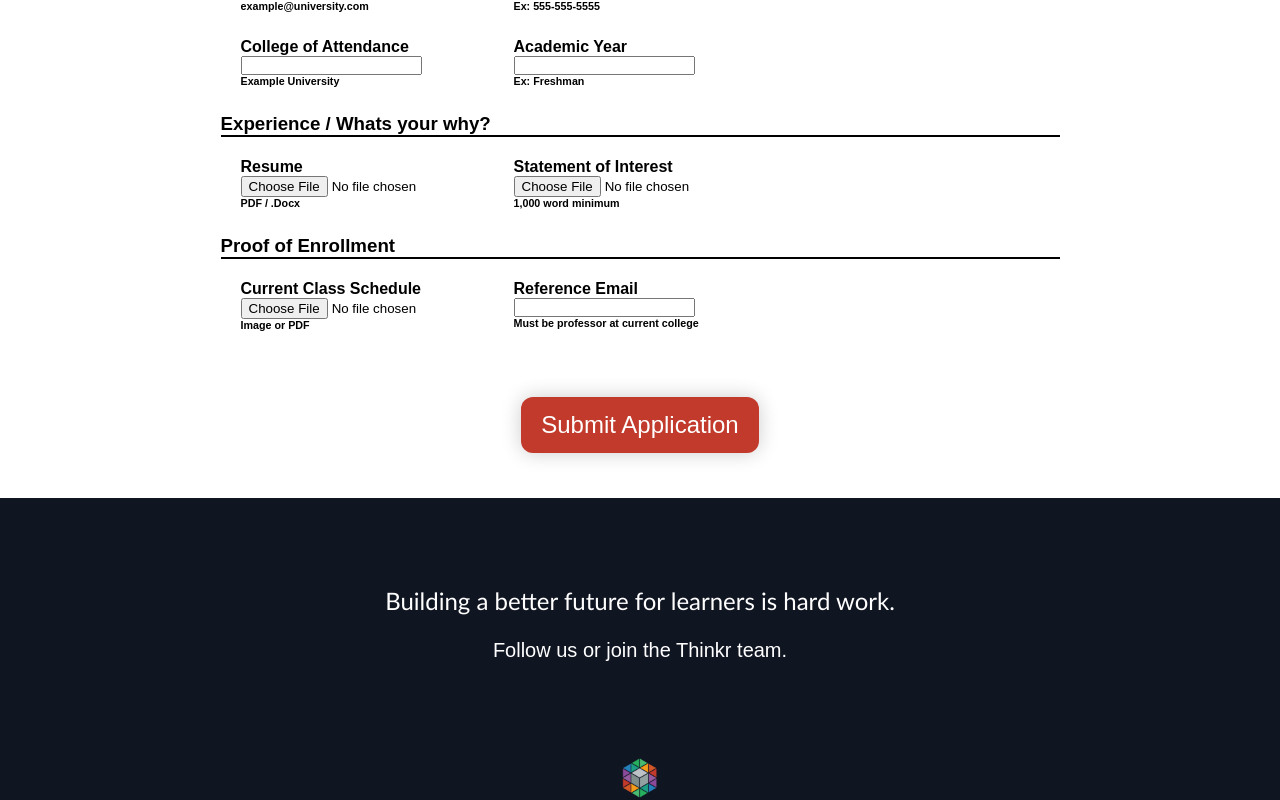
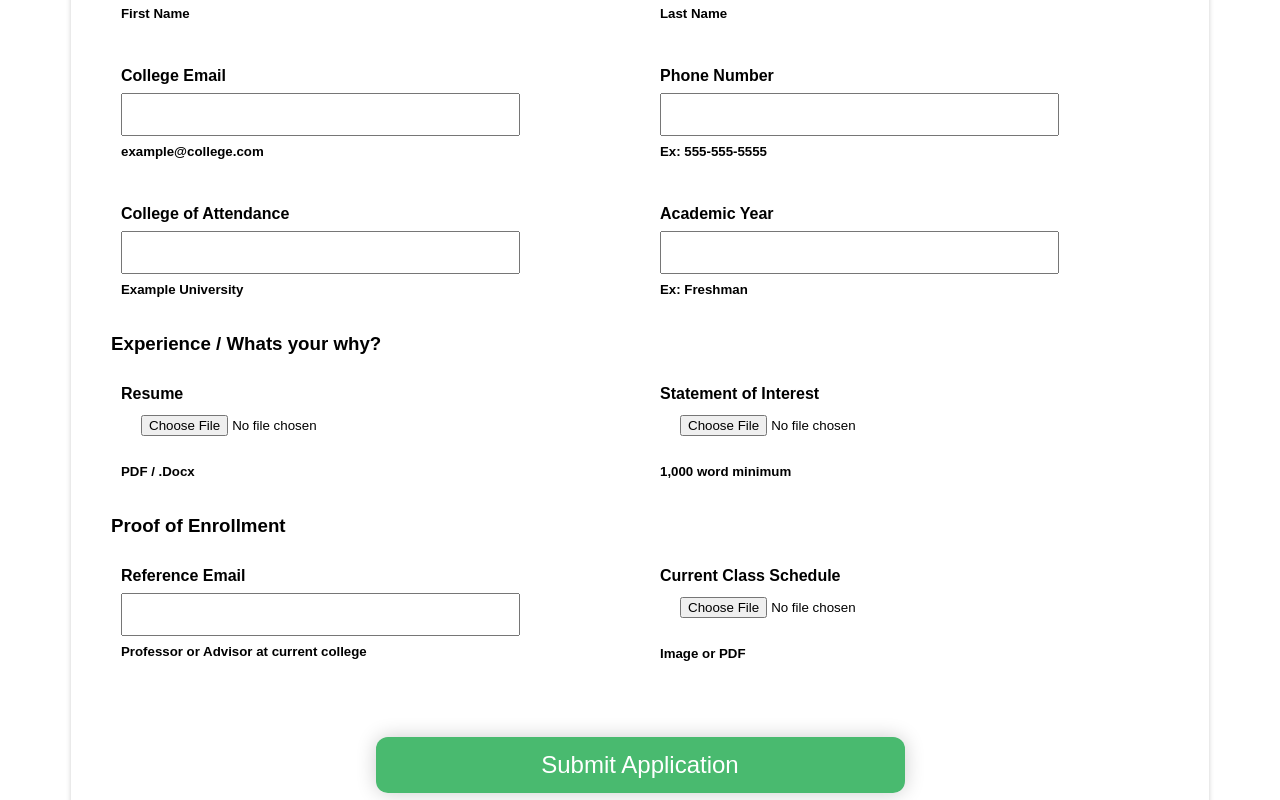
Before and after one commit to iJustinCabral/thinkr-website, a React (Create React App) app: page /love-application in a window 1280 px wide. Shown: the part 480-1280 px from the top of the page. Built offline with nearby package versions, Linux system fonts and the light colour scheme.

Commit message:
Finished Scholarship Application
Finished the scholarship application form and uploaded Brian's fixes to the timeline.

```diff
--- a/package.json
+++ b/package.json
@@ -13,6 +13,7 @@
     "react-router-dom": "^6.2.1",
     "react-scripts": "5.0.0",
     "styled-components": "^5.3.3",
+    "uuid": "^8.3.2",
     "web-vitals": "^2.1.4"
   },
   "scripts": {
--- a/src/components/ScholarshipForm/ScholarshipForm.elements.js
+++ b/src/components/ScholarshipForm/ScholarshipForm.elements.js
@@ -1,34 +1,65 @@
 import styled from 'styled-components'
 
 export const Container = styled.div`
-    padding: 5px 20px;
-    justify-content: center;
-    align-items: center;
-    display: grid;
+    max-width: 1170px;
+    margin-left: auto;
+    margin-right: auto;
+    padding: 1em;
+    box-sizing: border-box;
+
+    @media (min-width: 600px) {
+        .contain {
+          padding: 0;
+        }
+      }
+`
+
+export const FormWrapper = styled.div`
+    padding: 40px;
+    box-shadow: 0 0 5px 0 rgba(0, 0, 0, 0.2);
+`
+
+export const Information = styled.div`
+    background: #101522;
+    color: #fff;
 `
 
 export const Form = styled.form`
-    position : relative;
-    padding: 10px;
-    box-sizing: border-box;
-
-    display  : grid;
-    grid-template-columns : 1fr 2fr;
+    display: grid;
+    justify-content: center;
+    align-content: center;
+    grid-template-columns : 2fr 2fr;
+    grid-gap: 20px;
 `
 
 export const Field = styled.label`
     padding: 10px;
     margin-bottom: 6px;
+    width: 100%;
+    border-radius: 12px;
+`
+
+export const Input = styled.input`
+    width: 80%;
+    padding: 12px 20px;
+    margin: 8px 0;
+    box-sizing: border-box;
 
     &:focus {
-        outline: none;
-        box-shadow: 0px 0px 2px red;
+        outline: 3px solid #49BA6F;
     }
+`
+
+export const FileInput = styled.input.attrs({
+    type: 'file'
+})`
+    padding: 12px 20px;
+    margin-bottom: 16px;
+
 `
 
 export const SubmitButton = styled.button`
     border-radius: 12px;
-    background: #C13A2C;
     white-space: nowrap;
     padding: 14px 20px;
     box-shadow: 0 0 20px rgb(0 0 0 / 20%);
@@ -40,16 +71,14 @@ export const SubmitButton = styled.button`
     margin: 0 auto;
     margin-top: 40px;
     margin-bottom: 40px;
-    display: flex;
-    align-items: center;
-    justify-content: center;
-
+    grid-column: 1 /3;
+    width: 50%;
+    transition: all 0.3s ease-in-out;
 
     &:hover {
-        transition: all 0.2s ease-out;
-        background: #fff;
-        background: green;
+        transform: scale(0.9);
     }
+
 `
 
 export const Divider = styled.hr`
--- a/src/components/ScholarshipForm/ScholarshipForm.js
+++ b/src/components/ScholarshipForm/ScholarshipForm.js
@@ -1,7 +1,12 @@
 import React, {useState} from 'react'
-import { db } from '../../firebase'
+import { db, storage } from '../../firebase'
 import { collection, addDoc } from 'firebase/firestore'
-import { Container, Form, Field, SubmitButton, Divider } from './ScholarshipForm.elements'
+import { ref, uploadBytes } from 'firebase/storage'
+import { v4 } from  'uuid'
+import { Container, Form, Field, SubmitButton, Input, FileInput, FormWrapper } from './ScholarshipForm.elements'
+
+//TODO: set required fields, do not let user hit submit if fields/uploads are not filled out
+//TODO: style the forms correctly
 
 const ScholarshipForm = () => {
 
@@ -11,18 +16,20 @@ const ScholarshipForm = () => {
   const [phone, setPhone] = useState("");
   const [college, setCollege] = useState("");
   const [year, setYear] = useState("");
-  const [resume, setResume] = useState("");
+  const [resume, setResume] = useState(null);
+  const [statement, setStatement] = useState(null);
+  const [schedule, setSchedule] = useState(null);
   const [reference, setReference] = useState("");
-
-
-
-
   const [loader, setLoader] = useState(false)
 
   const handleSubmit = async (e) => {
       e.preventDefault();
 
       setLoader(true)
+
+      const resumeRef = ref(storage, `resumes/${resume.name + v4()}`)
+      const statementRef = ref(storage, `statements/${statement.name + v4()}`)
+      const scheduleRef = ref(storage, `schedules/${schedule.name + v4()}`)
 
       const docRef = await addDoc(collection(db, "scholarship-application"), {
             firstName: firstName,
@@ -31,12 +38,18 @@ const ScholarshipForm = () => {
             phone: phone,
             college: college,
             year: year,
-            resume: resume,
             reference: reference,
+      }).then(() => {
+        uploadBytes(resumeRef, resume)
+        uploadBytes(statementRef, statement)
+        uploadBytes(scheduleRef, schedule)
       })
       .then(() => {
-          alert("Your Application has been submitted!")
+          alert("Your Application has been submitted! We will reach out to you by email if you're being considered.")
           setLoader(false)
+      })
+      .then(() => {
+          window.location.href="https://thinkr.online";
       })
       .catch(error => {
           alert(error.message)
@@ -50,91 +63,92 @@ const ScholarshipForm = () => {
       setCollege('')
       setYear('')
       setReference('')
+      setResume(null)
+      setStatement(null)
+      setSchedule(null)
   }
 
 
   return (
     <>
         <Container>
+            <FormWrapper>
             <Form onSubmit={handleSubmit}>
+
                 <Field>
                     <h4>Name</h4>
-                    <input name="first_name" value={firstName} onChange={(e) => setFirstName(e.target.value)}/>
-                    <h6>First Name</h6>
+                    <Input required name="first_name"  value={firstName} onChange={(e) => setFirstName(e.target.value)}/>
+                    <h5>First Name</h5>
                 </Field>
 
                 <Field>
                     <h4 style={{color: 'white'}}>-</h4>
-                    <input name="last_name" value={lastName} onChange={(e) => setLastName(e.target.value)}/>
-                    <h6>Last Name</h6>
+                    <Input required name="last_name" value={lastName} onChange={(e) => setLastName(e.target.value)} />
+                    <h5>Last Name</h5>
                 </Field>
 
                 <Field>
                     <h4>College Email</h4>
-                    <input name="email" value={email} onChange={(e) => setEmail(e.target.value)}/>
-                    <h6>example@university.com</h6>
+                    <Input required name="email" value={email} onChange={(e) => setEmail(e.target.value)} />
+                    <h5>example@college.com</h5>
                 </Field>
 
                 <Field>
                     <h4>Phone Number</h4>
-                    <input name="phone" type="number" value={phone} onChange={(e) => setPhone(e.target.value)}/>
-                    <h6>Ex: 555-555-5555</h6>
+                    <Input required name="phone" type="number" value={phone} onChange={(e) => setPhone(e.target.value)} />
+                    <h5>Ex: 555-555-5555</h5>
                 </Field>
 
                 <Field>
                     <h4>College of Attendance</h4>
-                    <input name="college" value={college} onChange={(e) => setCollege(e.target.value)}/>
-                    <h6>Example University</h6>
+                    <Input required name="college" value={college} onChange={(e) => setCollege(e.target.value)} />
+                    <h5>Example University</h5>
                 </Field>
 
                 <Field>
                     <h4>Academic Year</h4>
-                    <input name="year" value={year} onChange={(e) => setYear(e.target.value)}/>
-                    <h6>Ex: Freshman</h6>
+                    <Input requried name="year" value={year} onChange={(e) => setYear(e.target.value)} />
+                    <h5>Ex: Freshman</h5>
                 </Field>
 
-            </Form>
+            <h3>Experience / Whats your why?</h3>
+            <h3></h3>
 
-            <h3>Experience / Whats your why?</h3>
-            <Divider/>
-
-            <Form>
                 <Field>
                     <h4>Resume</h4>
-                    <input name="resume" type="file" value={resume} onChange={(e) => setResume(e.target.value)}/>
-                    <h6>PDF / .Docx</h6>
+                    <FileInput required name="resume" type="file" onChange={(e) => setResume(e.target.files[0])} />
+                    <h5>PDF / .Docx</h5>
                 </Field>
 
                 <Field>
                     <h4>Statement of Interest</h4>
-                    <input name="resume" type="file" value={resume} onChange={(e) => setResume(e.target.value)}/>
-                    <h6>1,000 word minimum</h6>
+                    <FileInput required name="statement" type="file" onChange={(e) => setStatement(e.target.files[0])} />
+                    <h5>1,000 word minimum</h5>
                 </Field>
-            </Form>
+
 
             <h3>Proof of Enrollment</h3>
-            <Divider/>
+            <h3></h3>
 
-            <Form>
                 <Field>
-                    <h4>Current Class Schedule</h4>
-                    <input name="resume" type="file" value={resume} onChange={(e) => setResume(e.target.value)}/>
-                    <h6>Image or PDF</h6>
+                    <h4>Reference Email</h4>
+                    <Input required name="reference" value={reference} onChange={(e) => setReference(e.target.value)} />
+                    <h5>Professor or Advisor at current college</h5>
                 </Field>
 
                 <Field>
-                    <h4>Reference Email</h4>
-                    <input name="reference" value={reference} onChange={(e) => setReference(e.target.value)}/>
-                    <h6>Must be professor at current college</h6>
+                    <h4>Current Class Schedule</h4>
+                    <FileInput required id="schedule" name="schedule" type="file" onChange={(e) => setSchedule(e.target.files[0])} />
+                    <h5>Image or PDF</h5>
                 </Field>
-            </Form>
 
+                <SubmitButton
+                    type="submit"
+                    style={{ background: loader ? "#ccc" : "#49BA6F"}}> Submit Application
+                 </SubmitButton>
 
-
-            <SubmitButton
-                type="submit"
-                onClick={handleSubmit}
-                style={{ background: loader ? "#ccc" : "#C13A2C"}}> Submit Application </SubmitButton>
+                </Form>
+            </FormWrapper>
         </Container>
     </>
   )
--- a/src/firebase.js
+++ b/src/firebase.js
@@ -2,6 +2,7 @@ import firebase from 'firebase/compat/app';
 import 'firebase/compat/auth';
 import 'firebase/compat/firestore';
 import { getFirestore } from 'firebase/firestore'
+import { getStorage } from 'firebase/storage'
 import { initializeApp } from "firebase/app";
 // TODO: Add SDKs for Firebase products that you want to use
 // https://firebase.google.com/docs/web/setup#available-libraries
@@ -19,5 +20,6 @@ const firebaseConfig = {
 // Initialize Firebase
 const app = initializeApp(firebaseConfig);
 const db = getFirestore(app)
+export const storage = getStorage(app)
 
 export {db}
--- a/src/pages/Roadmap/ada_q2_data.json
+++ b/src/pages/Roadmap/ada_q2_data.json
@@ -1,7 +1,7 @@
 [
     {
         "id": 2,
-        "state": "inprogress",
+        "state": "done",
         "title": "Begin NFT Art Collaboration",
         "subtitle": "Collaborate with our Amazing Artists.",
         "para": "The development of the Thinkr NFT artwork will honor some of the great thinkers who have come before us. At the forefront of this project will be absolute transparency. We want our community members to feel involved and understand what’s going on at all times during the project’s most important stages. ",
@@ -10,7 +10,7 @@
     },
     {
         "id": 3,
-        "state": "incomplete",
+        "state": "done",
         "title": "Begin Smart Contract Development",
         "subtitle": "Coding coding coding...keep them fingers coding",
         "para": "The accuracy of the code written for our smart contracts is of the utmost importance. All code written for our smart contracts is final once published to the Ethereum Mainnet. We take the accuracy of the code very seriously because any errors found in the code could allow exploits to go undetected for years to come. This is why we need to be incredibly deliberate and precise when crafting our smart contracts so we can be confident in our project’s core foundation for the foreseeable future. ",
@@ -18,7 +18,7 @@
     },
     {
         "id": 4,
-        "state": "incomplete",
+        "state": "inprogress",
         "title": "THINK List",
         "subtitle": "Giving back to our earliest supporters",
         "para": "Thinkr would be nothing without our community. A select few who chose to believe in our project from the beginning will be given the chance to mint our first NFT series from our THINK List.",
```
Also changed, not shown: src/components/Timeline/Timeline.css (+32 -21 lines), 1 other file (tests, documents, lock files or other folders).
